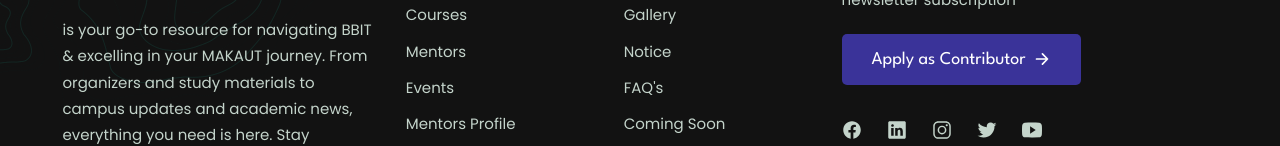
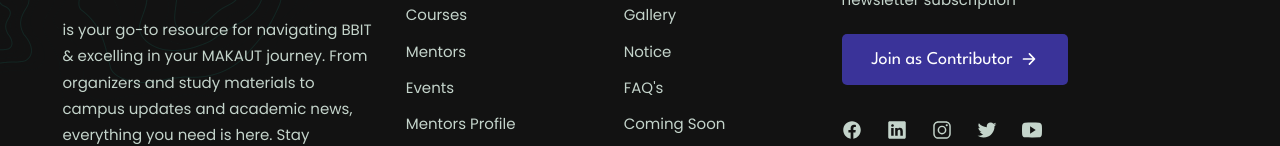
Before and after one commit to ABVicky/Community-website_Vicky-Prasad-Mahato_IT_27600221037, a plain HTML site: page index.html in a window 1280 px wide. Shown: the part 5181-5327 px from the top of the page. Drawn offline with nearby package versions, Linux system fonts and the light colour scheme; a script that the page names is missing.

Commit message:
Contributor button correction

```diff
--- a/index.html
+++ b/index.html
@@ -913,9 +913,8 @@
           <form action="" class="newsletter-form">
             <!-- <input type="email" name="email_address" placeholder="Your email" required class="input-field"> -->
 
-            <button onclick="https://forms.office.com/r/TF4npXcGMt" type="submit" class="btn has-before">
-              <span class="span">Apply as Contributor</span>
-
+            <button type="button" class="btn has-before" onclick="window.location.href='https://forms.office.com/r/TF4npXcGMt';">
+              <span class="span">Join as Contributor</span>
               <ion-icon name="arrow-forward-outline" aria-hidden="true"></ion-icon>
             </button>
           </form>
```
